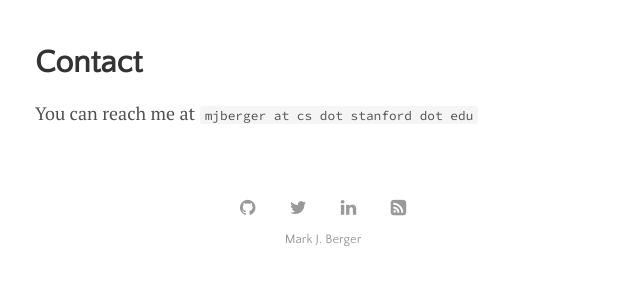
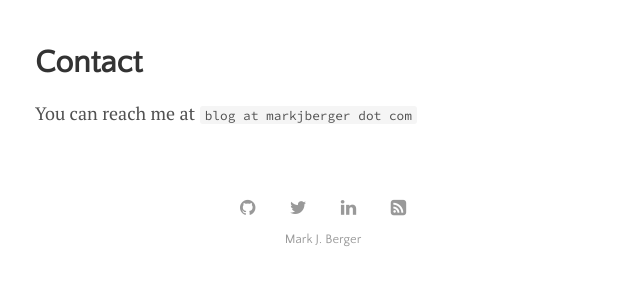
Before and after one commit to markberger/markberger.github.io, a Jekyll site: the page built from menu/contact.md, in a window 1280 px wide. Shown: the part 121-407 px from the top of the page, without its empty margins (317-957 px from the left). Built offline with Jekyll 4.4.1, drawn with Linux system fonts in a browser that asks for light colours; nearby versions of some CDN libraries.

Commit message:
update email address

```diff
--- a/menu/contact.md
+++ b/menu/contact.md
@@ -3,4 +3,4 @@ layout: page
 title: Contact
 ---
 
-You can reach me at `mjberger at cs dot stanford dot edu`
+You can reach me at `blog at markjberger dot com`
```
